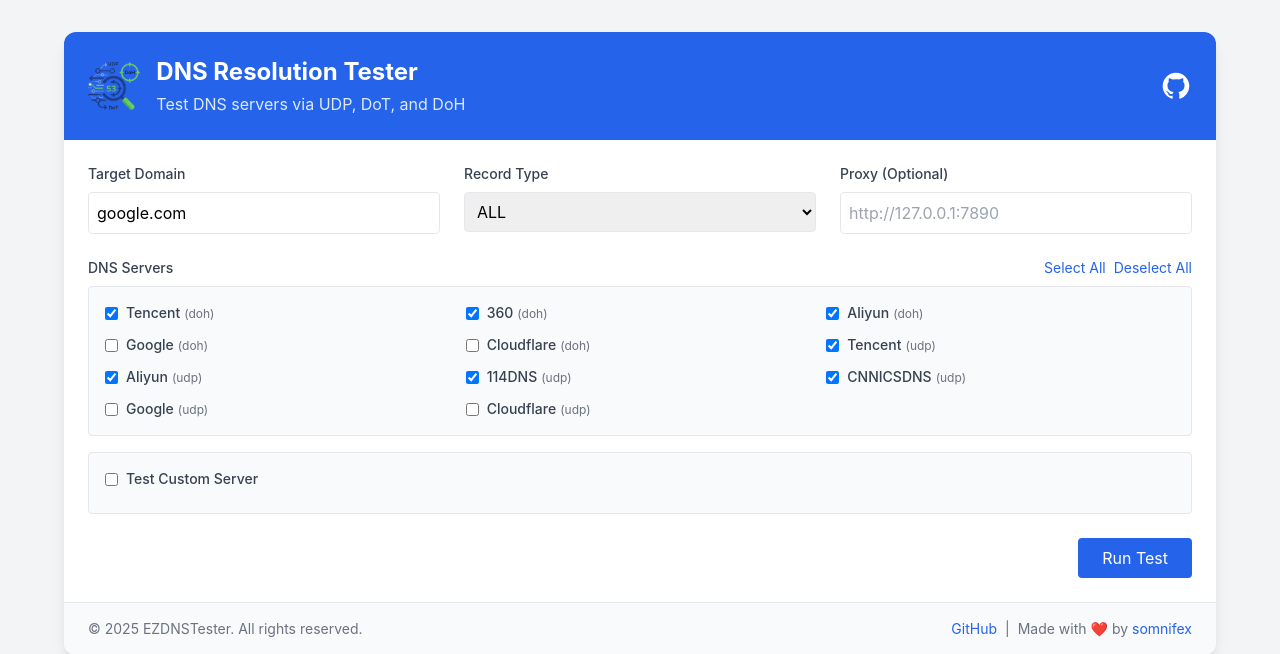
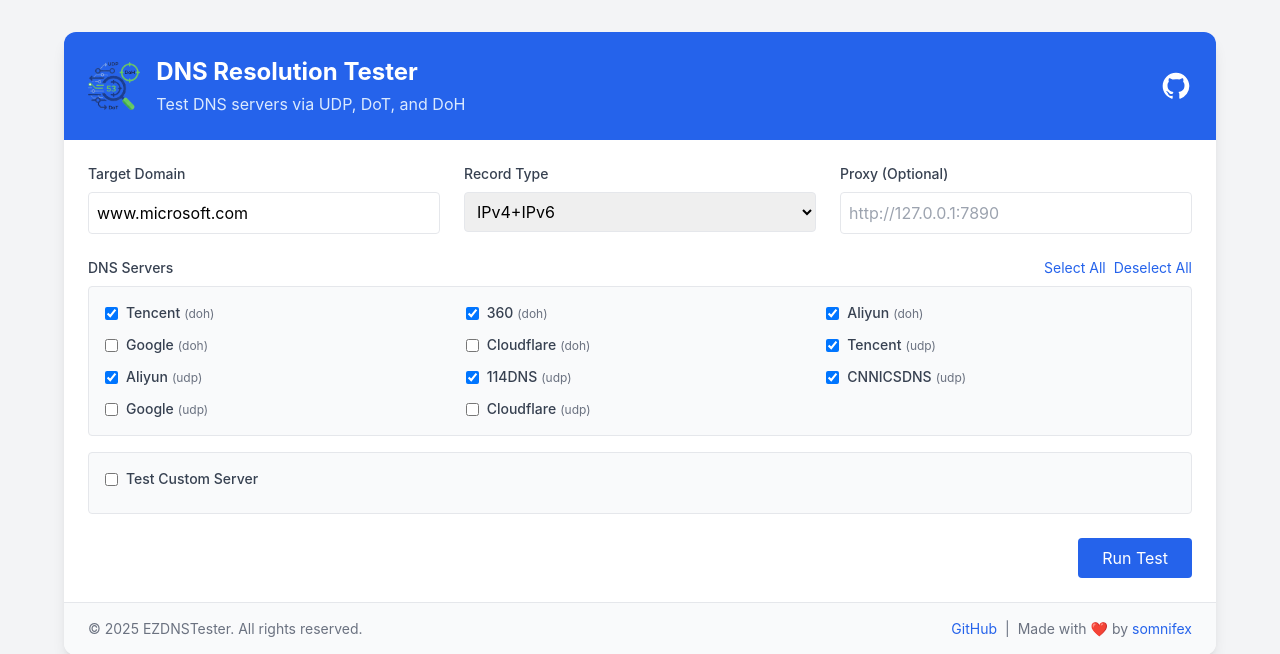
Before and after one commit to somnifex/EZDNSTester, a FastAPI app: page / in a window 1280 px wide. Shown: the top 654 px of the page. Run offline with FastAPI, Linux system fonts and the light colour scheme; some libraries are stand-ins or nearby versions.

Commit message:
Update index.html

```diff
--- a/templates/index.html
+++ b/templates/index.html
@@ -192,9 +192,9 @@
 
         createApp({
             setup() {
-                const domain = ref('google.com')
+                const domain = ref('www.microsoft.com')
                 const proxy = ref('')
-                const recordType = ref('ALL')
+                const recordType = ref('BOTH')
                 const loading = ref(false)
                 const results = ref([])
                 const selectedServerIndices = ref([0, 1, 2, 5, 6, 7, 8])
```
